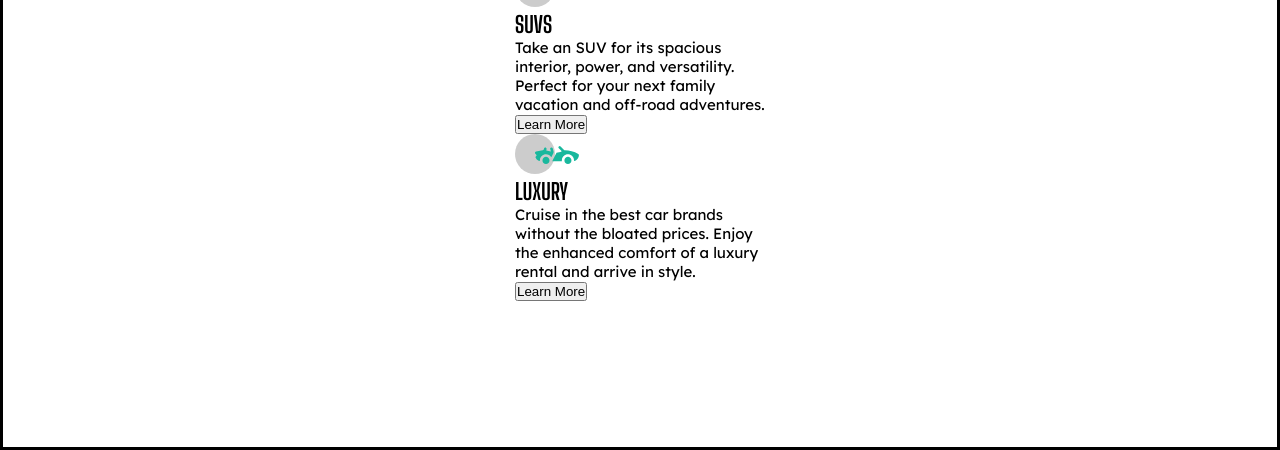
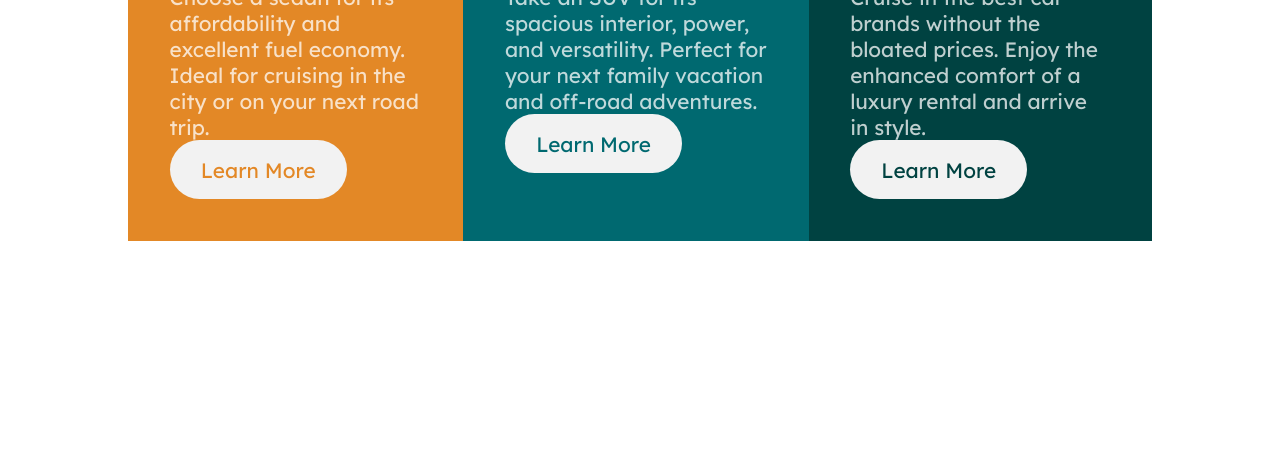
Before and after one commit to 987456987/3-column-preview-card-component, a plain HTML site: page index.html in a window 1280 px wide. Shown: the part 350-800 px from the top of the page. Drawn offline with Linux system fonts and the light colour scheme.

Commit message:
content and color

```diff
--- a/index.html
+++ b/index.html
@@ -29,14 +29,30 @@
 
     body{
       min-height: 100vh;
-      border: solid;
       display: grid;
       place-content: center;
     }
 
     .component{
+      max-width: 80vw;
+      display: flex;
+      background-color: var(--headColor);
+    }
+
+    .card {
+      max-width: 18em;
+      padding: 2em;
+      background-color: var(--primary1);
+
       font-family: 'Lexend Deca', sans-serif;
-      font-size: 15px;
+      font-size: 1.3em;
+      color: var(--textColor);
+    }
+    .card:nth-of-type(2){
+      background-color: var(--primary2);
+    }
+    .card:nth-of-type(3){
+      background-color: var(--primary3);
     }
 
     .head {
@@ -44,8 +60,26 @@
       text-transform: uppercase;
     }
 
-    .card {
-      max-width: 250px;
+    .button {
+      font-size: 1em;
+      font-family: 'Lexend Deca', sans-serif;
+
+      padding: .8em 1.5em;
+
+      background-color: var(--headColor);
+
+      border-radius: 50px;
+      border: none;
+    }
+
+    .button1 {
+      color: var(--primary1);
+    }
+    .button2 {
+      color: var(--primary2);
+    }
+    .button3 {
+      color: var(--primary3);
     }
 
   </style>
@@ -58,31 +92,23 @@
       <h2 class="head">Sedans</h2>
       <p>Choose a sedan for its affordability and excellent fuel economy. Ideal for cruising in the city
         or on your next road trip.</p>
-      <button class="button">Learn More</button>
+      <button class="button button1">Learn More</button>
     </div>
     <div class="card">
       <img src="images/icon-suvs.svg">
       <h2 class="head">SUVs</h2>
       <p>Take an SUV for its spacious interior, power, and versatility. Perfect for your next family vacation
         and off-road adventures.</p>
-      <button class="button">Learn More</button>
+      <button class="button button2">Learn More</button>
     </div>
     <div class="card">
       <img src="images/icon-luxury.svg">
       <h2 class="head">Luxury</h2>
       <p>Cruise in the best car brands without the bloated prices. Enjoy the enhanced comfort of a luxury
         rental and arrive in style.</p>
-      <button class="button">Learn More</button>
+      <button class="button  button3">Learn More</button>
     </div>
   </main>
 
-
-  <!--
-
-
-
-   -->
-
-
 </body>
 </html>
```
